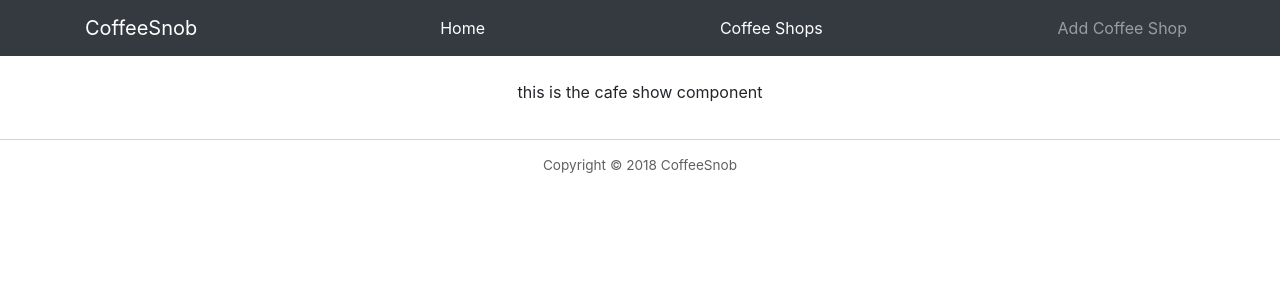
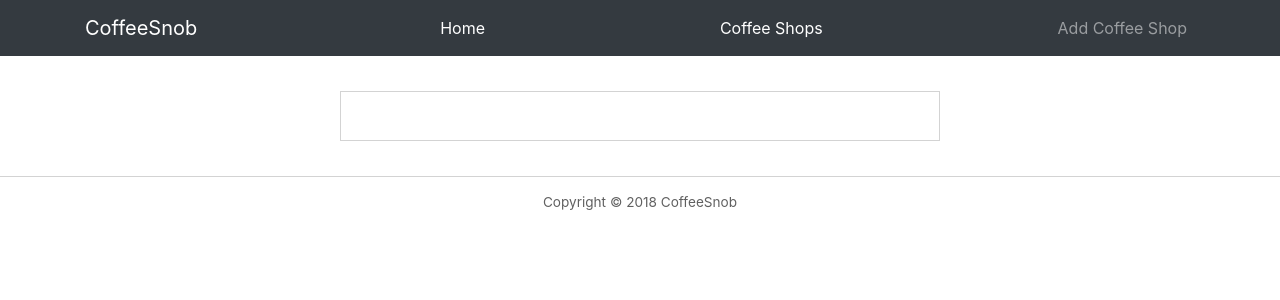
Before and after one commit to davidjkim810/coffee-snob, a React (Create React App) app in the folder coffee-snob-client/: page /cafes/1 in a window 1280 px wide. Shown: the top 300 px of the page. Built offline with nearby package versions, Linux system fonts and the light colour scheme.

Commit message:
created cafesshow.js to go from cafe card

```diff
--- a/coffee-snob-client/src/App.css
+++ b/coffee-snob-client/src/App.css
@@ -84,3 +84,20 @@
   padding-top: 5px;
   padding-bottom: 5px;
 }
+
+.price-range-selector {
+  text-align: center;
+}
+
+/* CAFE SHOW */
+
+.cafe-show {
+  width: 600px;
+  border: 1px solid #D3D3D3;
+  display: block;
+  margin-top: 35px;
+  margin-left: auto;
+  margin-right: auto;
+  padding: 15px;
+  background-color: white;
+}
--- a/coffee-snob-client/src/components/CafesCard.js
+++ b/coffee-snob-client/src/components/CafesCard.js
@@ -1,5 +1,5 @@
 import React from 'react';
-import { Link } from 'react-router-dom';
+import { NavLink } from 'react-router-dom';
 
 class CafesCard extends React.Component {
 
@@ -7,7 +7,7 @@ class CafesCard extends React.Component {
     return (
       <div className="cafe-card">
         <div className="container-fluid text-center">
-          <h5 className="cafe-header">{this.props.cafe.name}</h5>
+          <h5 className="cafe-header"><NavLink key={this.props.cafe.id}  to={`/cafes/${this.props.cafe.id}`}>{this.props.cafe.name}</NavLink></h5>
           {this.props.cafe.image_url ? <img src={this.props.cafe.image_url} width="500" height="400" alt="pic" /> : <img src='http://cs.pes.edu/wp-content/uploads/2016/06/default-1.jpg' width="500" height="400" alt="pic" /> }
 
 
--- a/coffee-snob-client/src/components/CafesShow.js
+++ b/coffee-snob-client/src/components/CafesShow.js
@@ -1,11 +1,19 @@
 import React from 'react';
 
-const CafesShow = () => {
-  return (
-    <div className="container">
-      this is the cafe show component
-    </div>
-  )
+class CafesShow extends React.Component {
+  render(){
+    debugger
+    return (
+      <div className="cafe-show">
+        <div className="container-fluid">
+          <h3 className="cafe-header"></h3>
+          <div className="cafe-body">
+
+          </div>
+        </div>
+      </div>
+    )
+  }
 }
 
 export default CafesShow;
```
